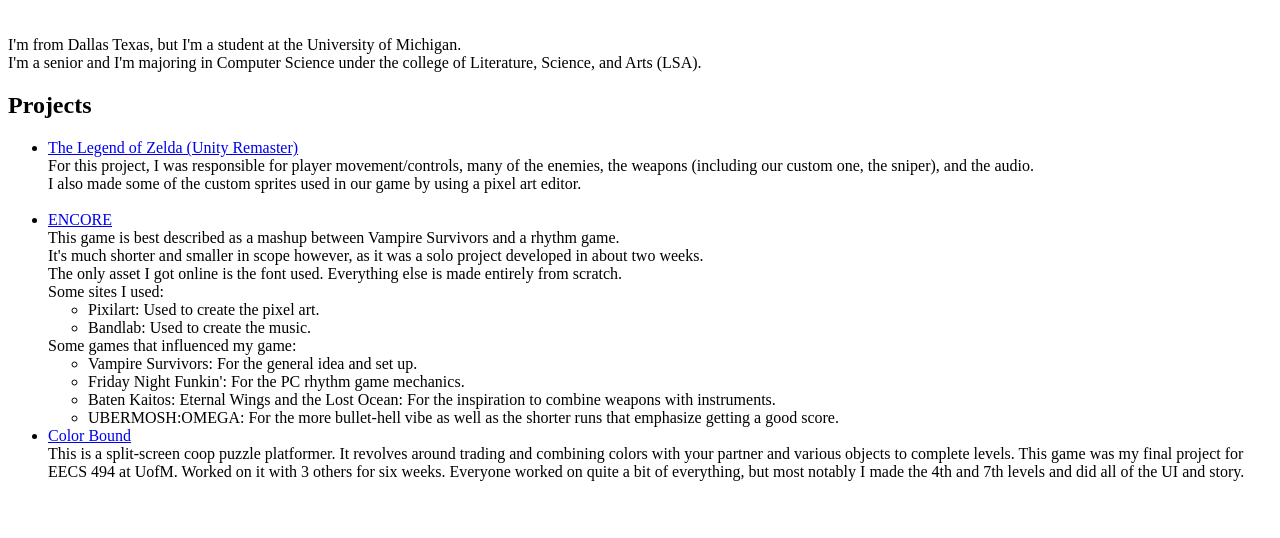
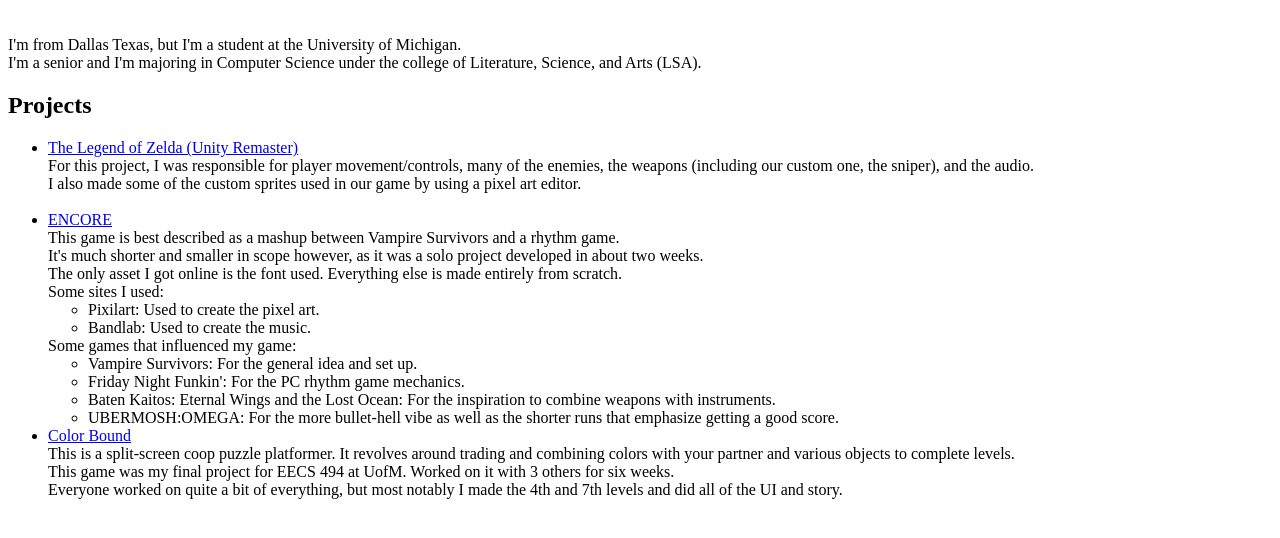
Before and after one commit to milokerr/milokerr.github.io, a plain HTML site: page index.html in a window 1280 px wide. Shown: the part 48-586 px from the top of the page. Drawn offline with Linux system fonts and the light colour scheme.

Commit message:
Update index.html breaks added

```diff
--- a/index.html
+++ b/index.html
@@ -40,9 +40,10 @@
 		</li>
 	</ul>
 </li>
-<li><a href="https://loopmagician.itch.io/colorbound">Color Bound</a></li>
-This is a split-screen coop puzzle platformer. It revolves around trading and combining colors with your partner and various objects to complete levels.
-This game was my final project for EECS 494 at UofM. Worked on it with 3 others for six weeks.
+<li><a href="https://loopmagician.itch.io/colorbound">Color Bound</a><br>
+This is a split-screen coop puzzle platformer. It revolves around trading and combining colors with your partner and various objects to complete levels.<br>
+This game was my final project for EECS 494 at UofM. Worked on it with 3 others for six weeks.<br>
 Everyone worked on quite a bit of everything, but most notably I made the 4th and 7th levels and did all of the UI and story.
+</li>
 </ul>
 </html>
```
